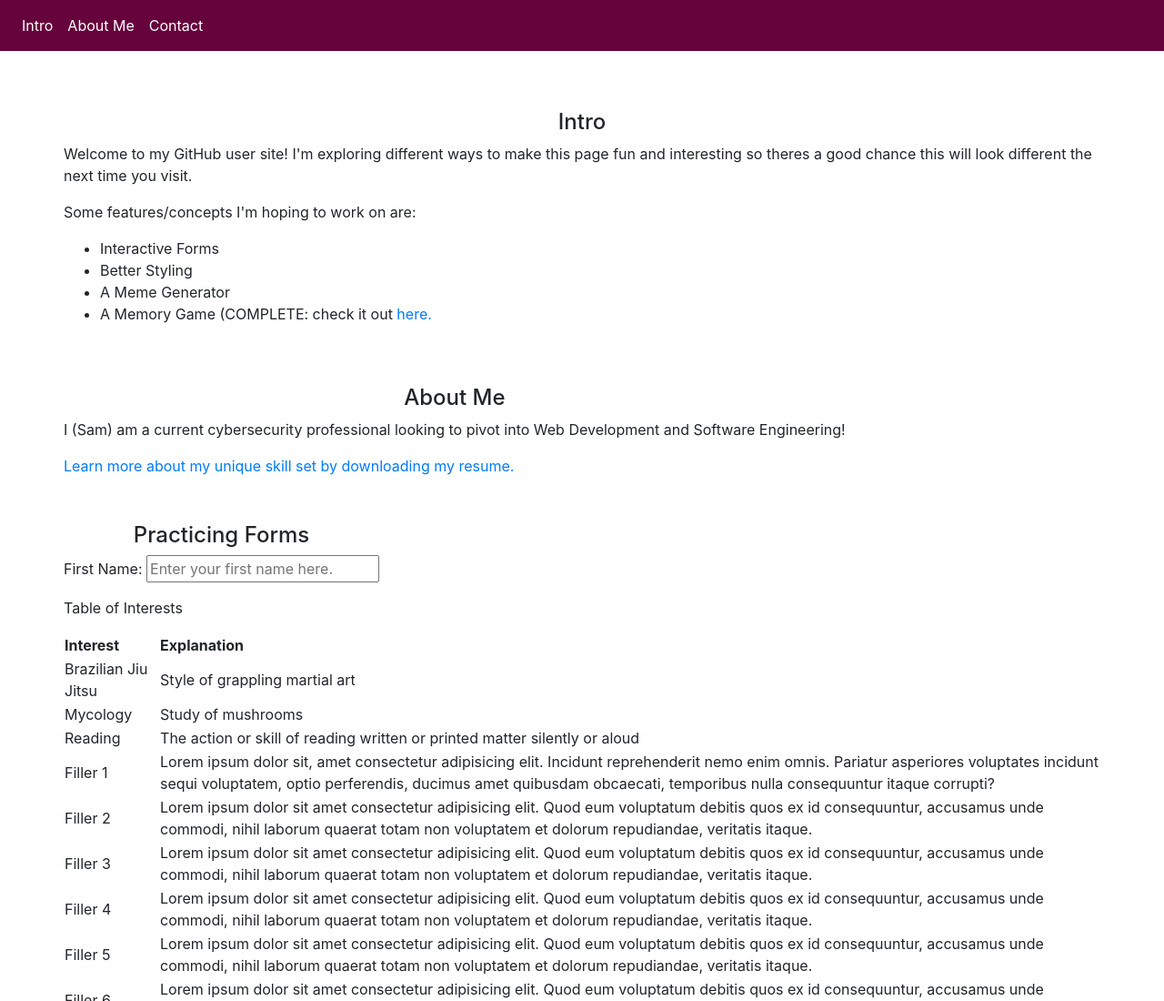
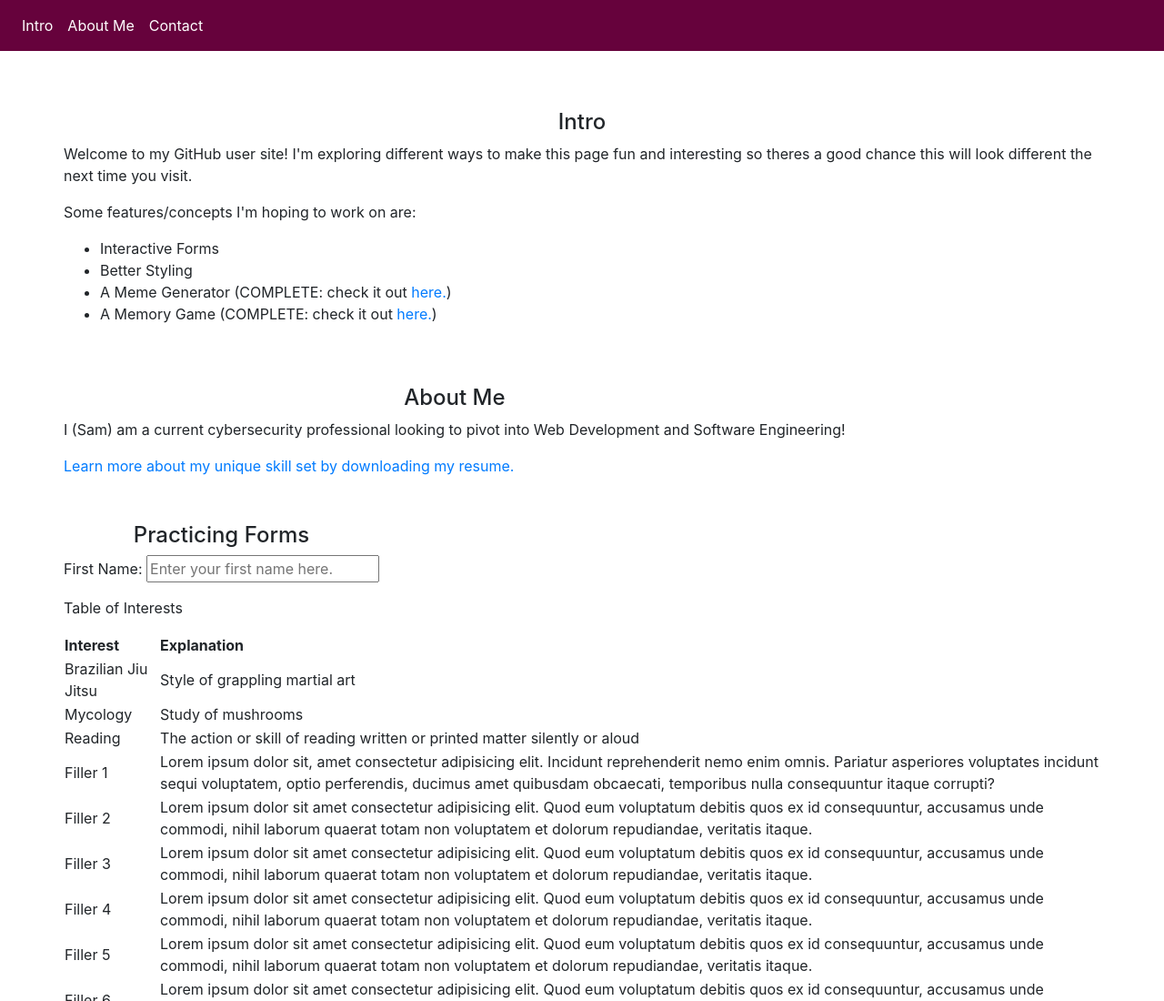
Before and after one commit to smcourtenay/smcourtenay.github.io, a plain HTML site: page index.html in a window 1280 px wide. Shown: the top 1100 px of the page at 91% size. Drawn offline with nearby package versions, Linux system fonts and the light colour scheme.

Commit message:
updating public site with new link to WIP meme generator

```diff
--- a/index.html
+++ b/index.html
@@ -40,8 +40,8 @@
                         <ul>
                             <li>Interactive Forms</li>
                             <li>Better Styling</li>
-                            <li>A Meme Generator</li>
-                            <li>A Memory Game (COMPLETE: check it out <a href="https://smcourtenay.github.io/memory-game/">here.</a></li>
+                            <li>A Meme Generator (COMPLETE: check it out <a href="https://smcourtenay.github.io/meme-generator/">here.</a>)</li>
+                            <li>A Memory Game (COMPLETE: check it out <a href="https://smcourtenay.github.io/memory-game/">here.</a>)</li>
                         </ul>
                     </div>
 
```
